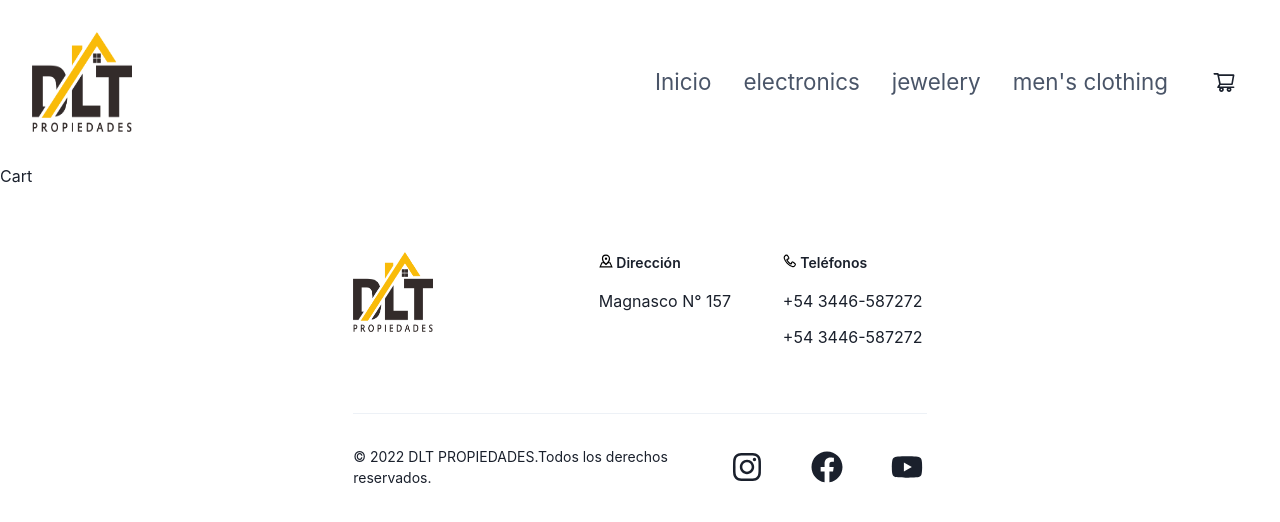
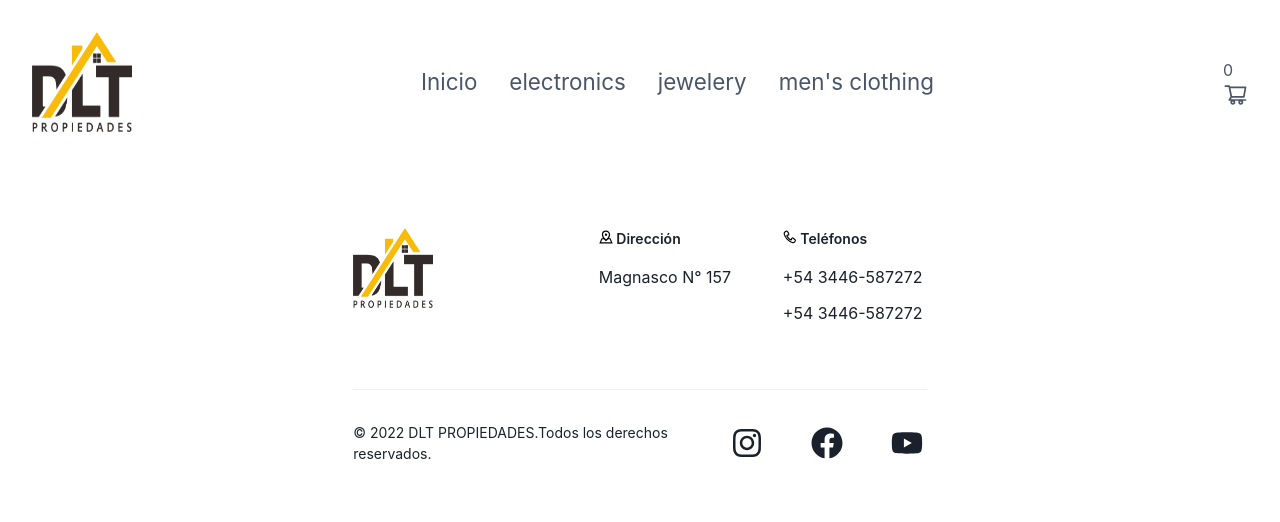
Before and after one commit to Galarza-Francisco/Galarza-Francisco-Tienda-Inmobiliaria, a React (Create React App) app: page /cart in a window 1280 px wide. Shown: the top 522 px of the page. Built offline with nearby package versions, Linux system fonts and the light colour scheme.

Commit message:
desafio context

```diff
--- a/src/App.jsx
+++ b/src/App.jsx
@@ -7,6 +7,7 @@ import {BrowserRouter, Routes, Route} from 'react-router-dom';
 import NotFound from './components/NotFound';
 import ItemDetailContainer from './components/Containers/ItemDetailContainer';
 import Cart from './components/Containers/Cart'
+import ShopProvider from './Context/ShopContext';
 
 
 
@@ -15,6 +16,7 @@ function App() {
 
   return (
       <ChakraProvider>
+        <ShopProvider>
           <div className='container-layout'>
             <div className='container-header'>
               <BrowserRouter>
@@ -34,6 +36,7 @@ function App() {
               <Footer/>
             </div>
           </div>
+        </ShopProvider>
       </ChakraProvider>
   );
 }
--- /dev/null
+++ b/src/Context/ShopContext.jsx
@@ -0,0 +1,49 @@
+import React from 'react'
+import { useState } from 'react';
+import { createContext } from 'react'
+
+export const Shop = createContext();
+
+
+const ShopProvider = ({children}) => {
+
+    const [estadoA, setEstadoA] = useState('valor por defecto')
+
+    const [cart, setCart] = useState([]);
+
+    const addItem = (producto, cantidad) =>{
+      const productoRepetido = isInCart(producto);
+
+      if (productoRepetido) {
+        productoRepetido.quantity += cantidad
+        setCart([...cart])
+      }else {
+
+        setCart([...cart, {...producto, quantity:cantidad}])
+      }
+    }
+
+    //remover elementos
+
+    const removeItem = (id) =>{
+      const productosFiltrados = cart.filter(producto => producto.id !== id)
+      setCart(productosFiltrados);
+    }
+
+
+    //vaciar carrito
+
+
+
+    const isInCart = (producto) =>{
+      return cart.find(elemento => elemento.id === producto.id)
+    }
+
+    return (
+    <Shop.Provider value={{estadoA, setEstadoA, addItem, cart,removeItem}}>
+        {children}
+    </Shop.Provider>
+  )
+}
+
+export default ShopProvider
--- /dev/null
+++ b/src/components/CartWidget/index.jsx
@@ -0,0 +1,21 @@
+import { Badge, Box, Link} from '@chakra-ui/react'
+import {AiOutlineShoppingCart} from 'react-icons/ai'
+import React from 'react'
+import { useContext } from 'react'
+import { Shop } from '../../Context/ShopContext'
+
+const CartWidget = () => {
+    const {cart} = useContext(Shop);
+
+  return (
+    <Box>
+        <Link mb={7}>
+            {cart.length && <Badge ml={6} bg='transparent' color={'GrayText'} >{cart.length}</Badge>}
+            <AiOutlineShoppingCart size={25}/>
+        </Link>
+    </Box>
+
+  )
+}
+
+export default CartWidget
--- a/src/components/Containers/Cart/index.jsx
+++ b/src/components/Containers/Cart/index.jsx
@@ -1,8 +1,19 @@
-import React from 'react'
+import { Box, Stack, StackItem } from '@chakra-ui/react';
+import React, { useContext } from 'react'
+import { Shop } from '../../../Context/ShopContext'
 
 const Cart = () => {
+
+  const {cart} = useContext(Shop);
+
   return (
-    <div>Cart</div>
+    <Box>
+      <Stack>
+        {cart.map(producto =>{
+          return <StackItem key={producto.id}>{producto.title}</StackItem>
+        })}
+      </Stack>
+    </Box>
   )
 }
 
--- a/src/components/ItemDetail/index.jsx
+++ b/src/components/ItemDetail/index.jsx
@@ -4,6 +4,8 @@ import {Box, Image, Badge, Flex, Button} from '@chakra-ui/react';
 import ButtonCount from '../ButtonCount';
 import { useState } from 'react';
 import { useNavigate } from 'react-router-dom';
+import { useContext } from 'react';
+import { Shop } from '../../Context/ShopContext';
 
 
 
@@ -11,14 +13,20 @@ const ItemDetail = ({ product }) => {
 
   const navigate = useNavigate ();
 
+
   product.stock = 10;
   const [cantAgregada, setCantAgregada] = useState(0);
+
+  const {addItem}= useContext(Shop)
 
   const handleConfirm = (cant) =>{
     setCantAgregada(cant)
   }
 
+
+
   const handleTerminate = () =>{
+    addItem(product, cantAgregada, )
     navigate('/cart')
   }
 
--- a/src/components/NavBar.jsx
+++ b/src/components/NavBar.jsx
@@ -1,10 +1,11 @@
 import React, { useState } from "react";
 import './NavBar.css'
-import { Box, Link, Text, Stack, Flex, Icon, Image, Button } from "@chakra-ui/react";
+import { Box, Link, Text, Stack, Flex, Icon, Image } from "@chakra-ui/react";
 import { MdClose, MdMenu } from "react-icons/md";
 import logo from '../assets/logoColor.png'
-import { FiLogIn } from "react-icons/fi";
-import {AiOutlineShoppingCart} from 'react-icons/ai'
+// import { useContext } from "react";
+// import { Shop } from "../Context/ShopContext";
+import CartWidget from "./CartWidget";
 
 
 
@@ -37,6 +38,8 @@ const MenuItem = ({ children, isLast, to = "/", ...rest }) => {
 };
 
 const MenuLinks = ({ isOpen }) => {
+
+
   return (
     <Box
       display={{ base: isOpen ? "block" : "none", md: "block" }}
@@ -53,7 +56,7 @@ const MenuLinks = ({ isOpen }) => {
         <MenuItem to="/category/electronics">electronics</MenuItem>
         <MenuItem to="/category/jewelery">jewelery</MenuItem>
         <MenuItem to="/category/men's clothing">men's clothing</MenuItem>
-        <Button variant='outline' fontSize='2xl' border='none' colorScheme='gray' size={'sm'} to="#"><AiOutlineShoppingCart/></Button>
+
       </Stack>
     </Box>
   );
@@ -80,11 +83,14 @@ function NavBar() {
   const [isOpen, setIsOpen] = useState(false);
   const toggleMenu = () => setIsOpen(!isOpen);
 
+
+
   return (
     <NavBarContainer>
       <Logo/>
       <MenuToggle toggle={toggleMenu} isOpen={isOpen} />
       <MenuLinks isOpen={isOpen} />
+      <CartWidget/>
     </NavBarContainer>
   );
 }
```
Lines whose indentation alone changed are shown as unchanged.
